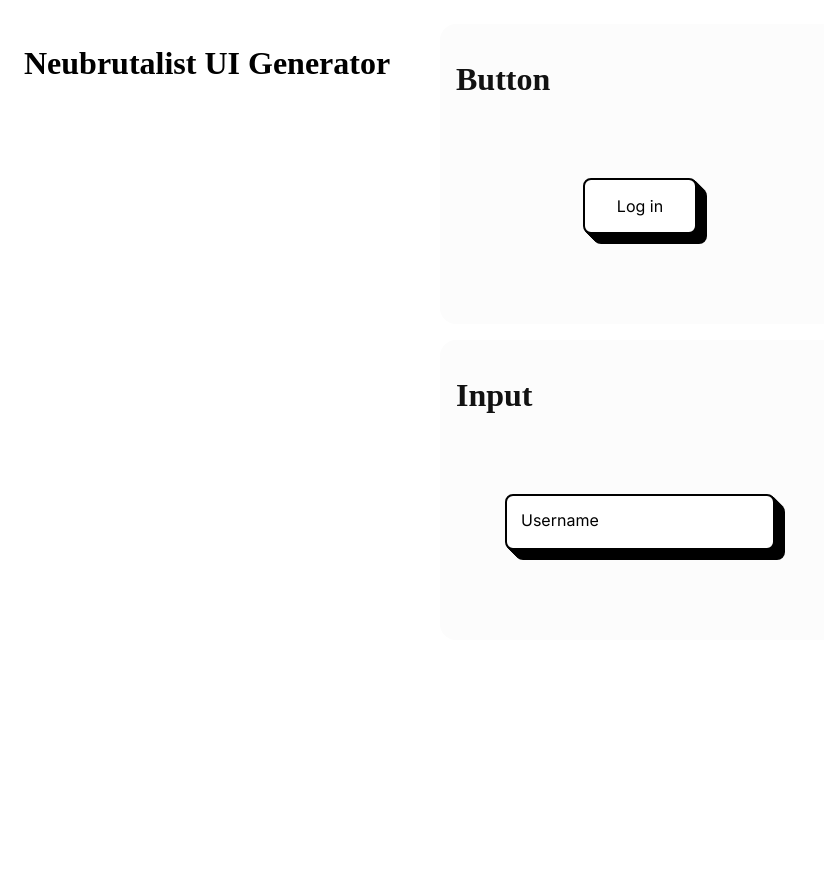
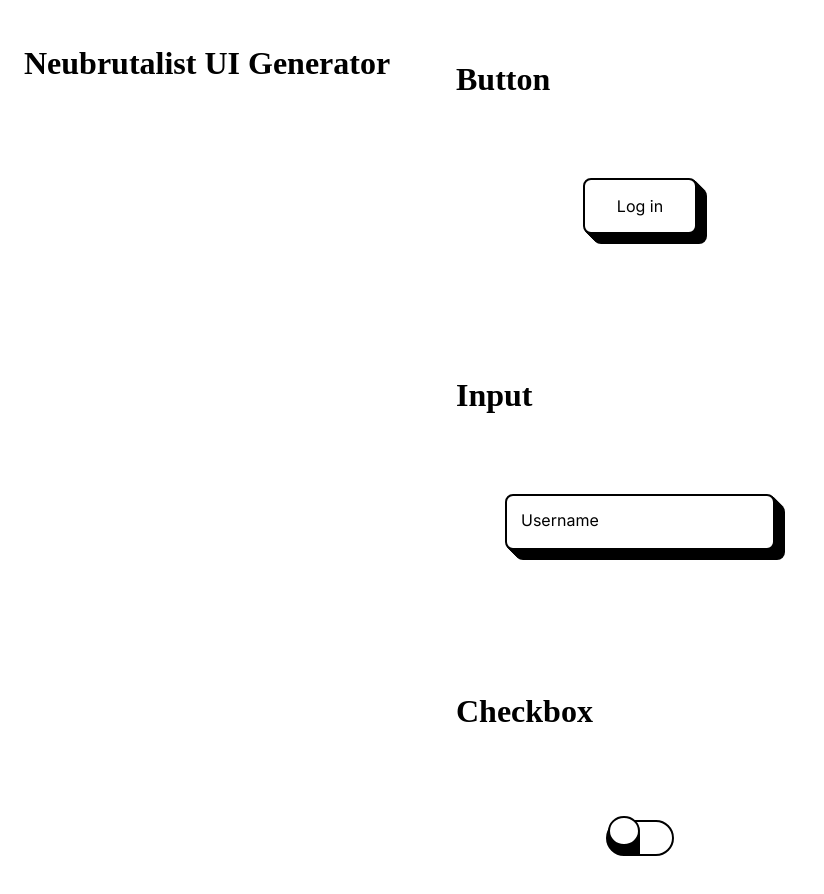
Before and after one commit to majoouoo/neubrutalist-ui, a SvelteKit app: page / in a window 1280 px wide. Shown: the top 894 px of the page, without its empty margins (0-824 px from the left). Built offline with nearby package versions, Linux system fonts and the light colour scheme.

Commit message:
Added checkbox, changed font size calculation

```diff
--- a/src/global.css
+++ b/src/global.css
@@ -22,6 +22,10 @@ body {
   color: var(--white);
 }
 
+h1 {
+  font-weight: 400;
+}
+
 .saint-font {
   font-family: "Saint", sans-serif;
 }
--- a/src/routes/+page.svelte
+++ b/src/routes/+page.svelte
@@ -1,19 +1,26 @@
 <script>
   let shadowX = 10;
   let shadowY = 10;
-  let shadowLength = 0;
   let cornerRadius = 8;
   let borderWidth = 2;
   let shadowColor = "#000";
   let elementColor = "#fff";
-  let transitionLength = 0.2;
-  let fontSizeRem = 1;
+  let checkedColor = "#009d30";
+  let backgroundColor = "#fff";
+  let transitionDuration = 0.2;
+  let fontSize = 16;
 
   let boxShadow = "";
   for (let i = 1; i < Math.max(shadowX, shadowY); i++) {
-    boxShadow += `${shadowX / Math.max(shadowX, shadowY) * i}px ${shadowY / Math.max(shadowX, shadowY) * i}px 0px ${shadowLength}px ${shadowColor}, `;
+    boxShadow += `${shadowX / Math.max(shadowX, shadowY) * i}px ${shadowY / Math.max(shadowX, shadowY) * i}px ${shadowColor}, `;
   }
-  boxShadow += `${shadowX}px ${shadowY}px ${shadowLength}px ${shadowColor}`;
+  boxShadow += `${shadowX}px ${shadowY}px ${shadowColor}`;
+
+  let switchShadow = "";
+  for (let i = 1; i < fontSize * 2 * 16; i++) {
+    switchShadow += `0px ${i}px ${shadowColor}, `;
+  }
+  switchShadow += `0px ${fontSize * 2 * 16}px ${shadowColor}`;
 </script>
 
 <main>
@@ -21,14 +28,16 @@
   style="
   --shadow-x: {shadowX}px;
   --shadow-y: {shadowY}px;
-  --shadow-length: {shadowLength}px;
   --corner-radius: {cornerRadius}px;
   --border-width: {borderWidth}px;
   --shadow-color: {shadowColor};
   --element-color: {elementColor};
-  --transition-length: {transitionLength}s;
-  --font-size-rem: {fontSizeRem}rem;
+  --background-color: {backgroundColor};
+  --checked-color: {checkedColor};
+  --transition-duration: {transitionDuration}s;
+  --font-size-rem: {fontSize / 16}rem;
   --box-shadow: {boxShadow};
+  --switch-shadow: {switchShadow};
   ">
     <div id="settings">
       <h1>Neubrutalist UI Generator</h1>
@@ -54,6 +63,22 @@
         <div class="input-wrapper">
           <input type="text" name="Input" class="component" placeholder=" ">
           <label for="Input" class="input-label">Username</label>
+        </div>
+      </div>
+    </div>
+    <div class="code">
+
+    </div>
+
+    <div class="component-card">
+      <header>
+        <h1>Checkbox</h1>
+      </header>
+      <div class="component-wrapper">
+        <div class="checkbox-wrapper">
+          <input type="checkbox" name="checkbox" class="checkbox">
+          <div class="switch-shadow"></div>
+          <div class="switch-top"></div>
         </div>
       </div>
     </div>
@@ -89,8 +114,8 @@
   .component-card {
     gap: 1rem;
     border-radius: 1rem;
-    background-color: var(--white);
-    color: var(--black);
+    background-color: var(--background-color);
+    color: var(--shadow-color);
     display: grid;
     grid-template-rows: auto 1fr;
     padding: 1rem 1rem 3rem 1rem;
@@ -116,7 +141,7 @@
     background-color: var(--element-color);
     color: var(--shadow-color);
     transition-property: transform, box-shadow;
-    transition-duration: var(--transition-length);
+    transition-duration: var(--transition-duration);
   }
 
   .component:active, input.component:focus {
@@ -144,7 +169,7 @@
     width: min-content;
     height: min-content;
     padding: 0 calc(var(--font-size-rem) / 2);
-    transition: transform var(--transition-length);
+    transition: transform var(--transition-duration);
     color: var(--shadow-color);
   }
 
@@ -161,4 +186,82 @@
   input.component:focus ~ .input-label {
     transform: translateY(calc(var(--font-size-rem) * -0.5 + var(--shadow-y))) translateX(var(--shadow-x)) scale(0.8);
   }
+
+  /* Checkbox */
+  .checkbox-wrapper {
+    height: calc(var(--font-size-rem) * 2);
+    width: calc(var(--font-size-rem) * 4);
+    position: relative;
+    border: var(--border-width) solid var(--shadow-color);
+    border-radius: calc(var(--font-size-rem) * 10);
+    background: var(--element-color);
+  }
+
+  .checkbox {
+    height: 100%;
+    width: 100%;
+    opacity: 0;
+    margin: 0;
+  }
+
+  .switch-shadow {
+    height: calc(100% + var(--font-size-rem) * 0.4);
+    width: 100%;
+    position: absolute;
+    bottom: 0;
+    left: 0;
+    border-radius: calc(var(--font-size-rem) - var(--border-width));
+    overflow: hidden;
+    pointer-events: none;
+  }
+
+  .switch-shadow::after {
+    content: "";
+    position: absolute;
+    top: 0;
+    left: 0;
+    height: calc(95% - var(--font-size-rem) * 0.4);
+    width: 50%;
+    border-radius: 100%;
+    display: block;
+    background: transparent;
+    box-shadow: var(--switch-shadow);
+    pointer-events: none;
+    transition: left var(--transition-duration) ease-in;
+  }
+
+  .switch-shadow::before {
+    content: "";
+    position: absolute;
+    bottom: 0;
+    left: 0;
+    height: calc(100% - var(--font-size-rem) * 0.4);
+    width: 50%;
+    border-radius: calc(var(--font-size-rem) - var(--border-width));
+    display: block;
+    background: var(--checked-color);
+    transition: width var(--transition-duration) ease-in;
+  }
+
+  .switch-top {
+    height: 95%;
+    width: 50%;
+    box-sizing: border-box;
+    position: absolute;
+    top: calc(var(--font-size-rem) * -0.4);
+    left: 0;
+    background: var(--element-color);
+    border: var(--border-width) solid var(--shadow-color);
+    border-radius: 100%;
+    pointer-events: none;
+    transition: left var(--transition-duration) ease-in;
+  }
+
+  .checkbox:checked ~ .switch-top, .checkbox:checked ~ .switch-shadow::after {
+    left: 50%;
+  }
+
+  .checkbox:checked ~ .switch-shadow::before {
+    width: 80%;
+  }
 </style>
```
